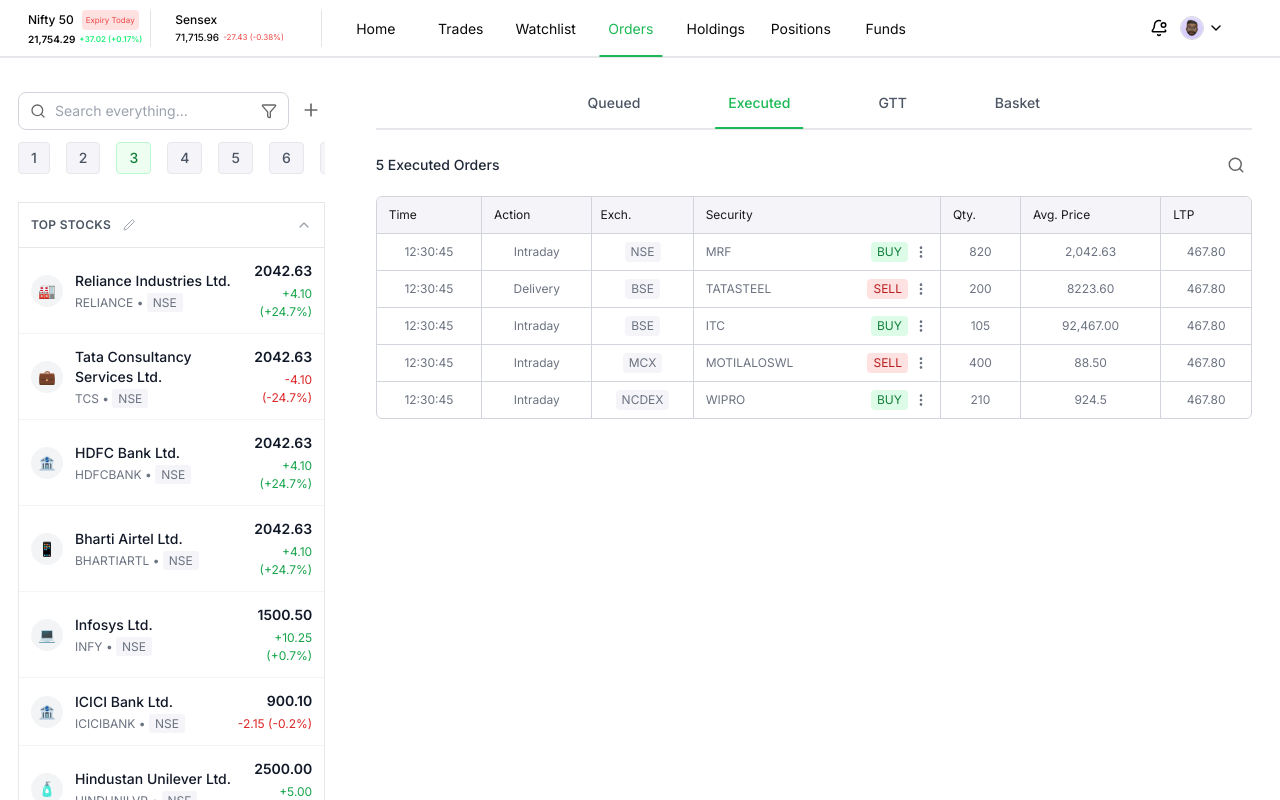
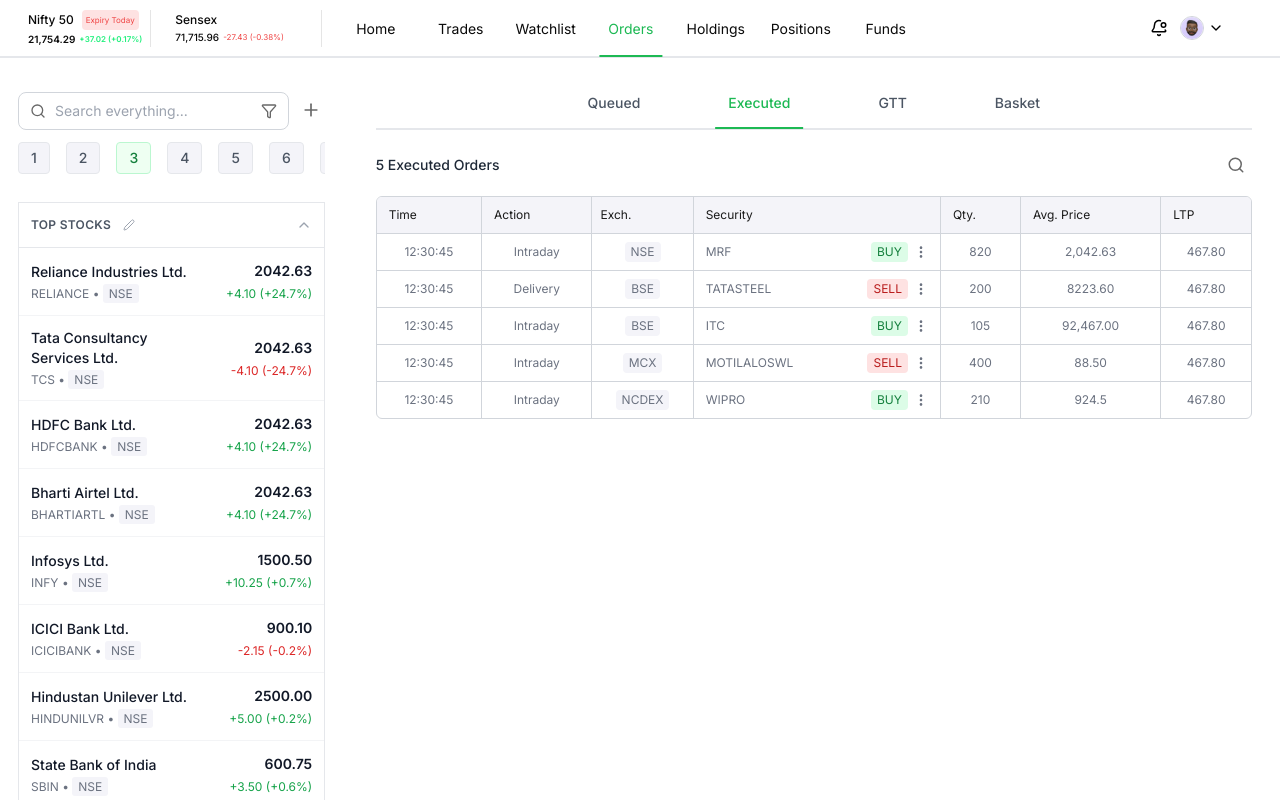
Before and after one commit to Nakkuuul/SapphireTerminalWeb, a Next.js app: page /order/executed in a window 1280 px wide. Built offline with nearby package versions, Linux system fonts and the light colour scheme.

Commit message:
feat: remove all companies logo

```diff
--- a/src/components/gen-components/Sidebar.tsx
+++ b/src/components/gen-components/Sidebar.tsx
@@ -443,9 +443,6 @@
         onMouseLeave={() => setIsHovered(false)}
       >
         <div className="flex items-center space-x-3">
-          <div className="w-8 h-8 bg-gray-100 rounded-full flex items-center justify-center text-sm">
-            {stock.logo}
-          </div>
           <div>
             <div
               className="font-medium text-gray-900 text-sm mb-[4px]"
@@ -510,9 +507,6 @@
   const SearchResultItem: React.FC<{ stock: Stock }> = ({ stock }) => (
     <div className="flex items-center justify-between py-3 hover:bg-gray-50 transition-colors border-b border-gray-100">
       <div className="flex items-center space-x-3 flex-1">
-        <div className="w-8 h-8 bg-gray-100 rounded-full flex items-center justify-center text-sm">
-          {stock.logo}
-        </div>
         <div className="flex-1">
           <div className="font-medium text-gray-900 text-sm mb-[4px]">
             {stock.name}
```
